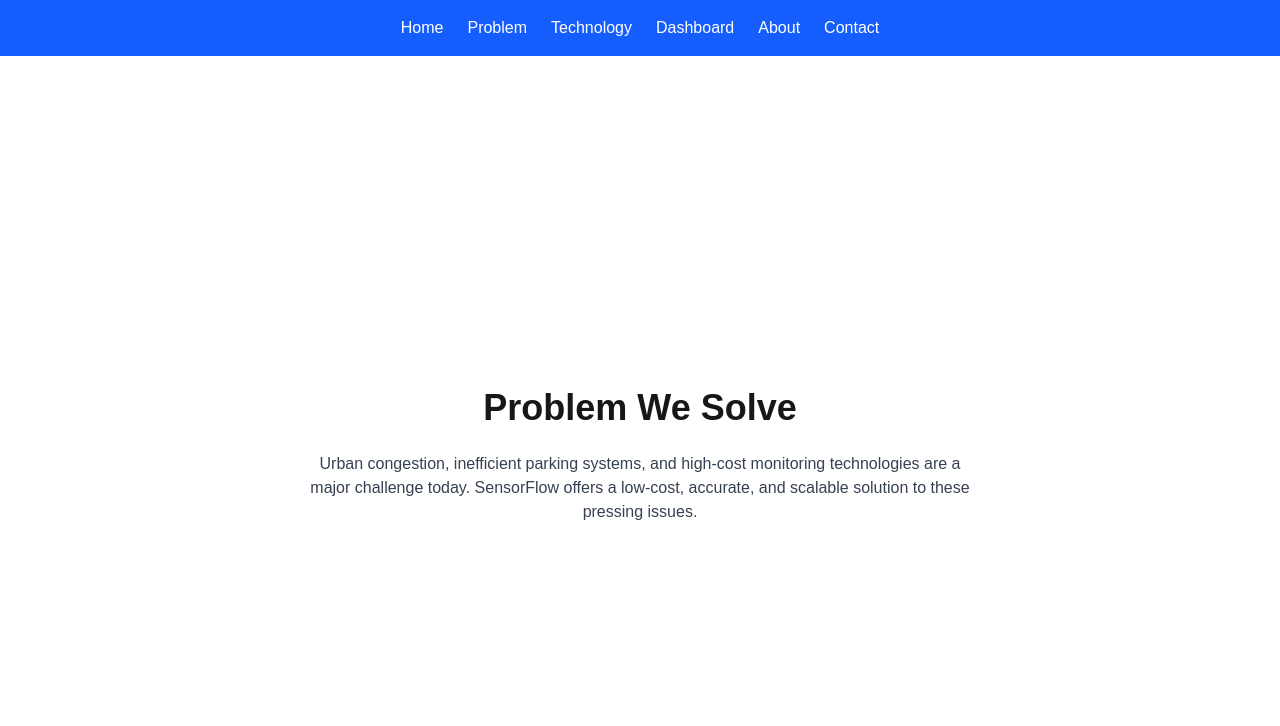
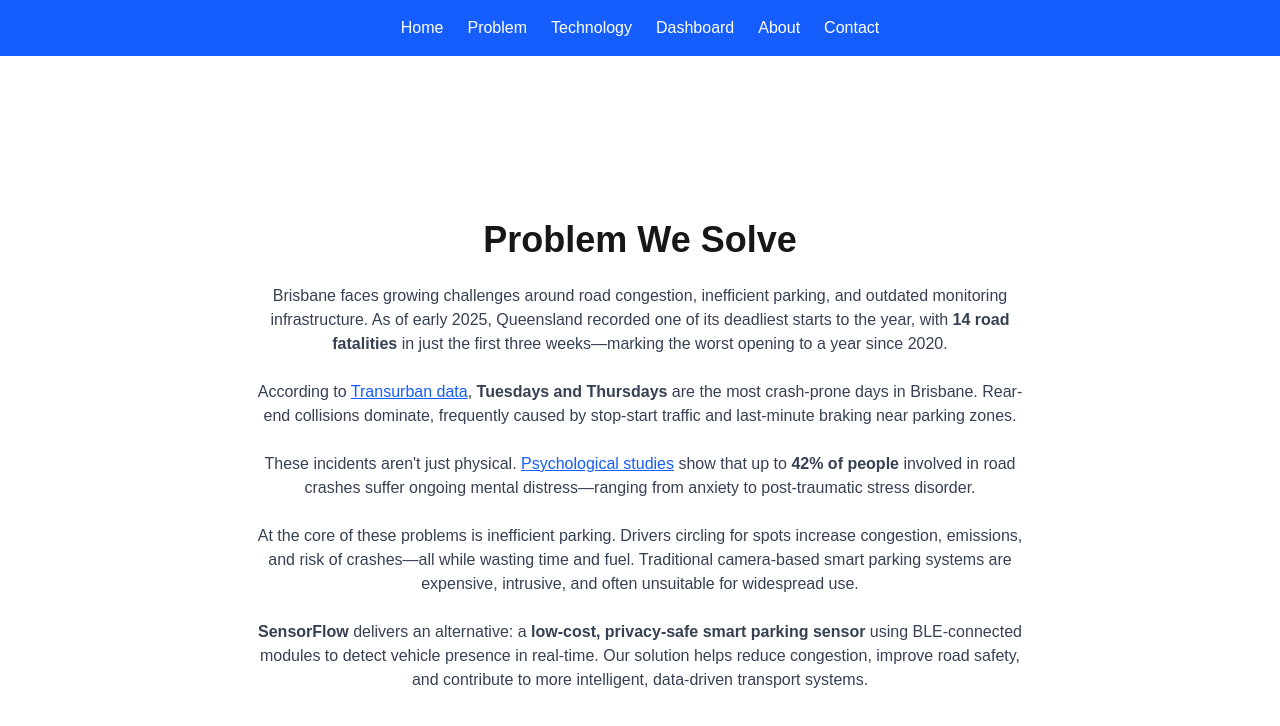
Before and after one commit to aleks1-code/Smart-Traffic-Website, a Next.js app: page /problem in a window 1280 px wide. Shown: the top 726 px of the page. Built offline with nearby package versions, Linux system fonts and the light colour scheme.

Commit message:
"Update Problem, Technology, and Contact pages with new content and layout"

```diff
--- a/src/app/contact/page.js
+++ b/src/app/contact/page.js
@@ -1,9 +1,21 @@
 export default function ContactPage() {
   return (
-    <main className="flex flex-col items-center justify-center p-10 min-h-screen bg-white">
+    <main className="flex flex-col items-center justify-center p-10 bg-white min-h-screen">
       <h1 className="text-4xl font-bold mb-6 text-center">Contact Us</h1>
+
       <p className="max-w-2xl text-center text-gray-700">
-        Got questions? Reach out to us at <a href="mailto:info@sensorflow.com" className="text-blue-600 underline">info@sensorflow.com</a> or use the contact form (coming soon)!
+        Got questions or interested in partnering with us?
+        Reach out to our team directly:
+      </p>
+
+      <ul className="text-center mt-6 text-gray-700 space-y-2">
+        <li><strong>Aleksandar Miric</strong> – 0422 186 672</li>
+        <li><strong>Jim Chi</strong> – 0481 126 808</li>
+        <li>Email: <a href="mailto:info@sensorflow.com" className="text-blue-600 underline">info@sensorflow.com</a></li>
+      </ul>
+
+      <p className="text-center mt-6 text-gray-500">
+        Our contact form is currently under development — stay tuned!
       </p>
     </main>
   );
--- a/src/app/problem/page.js
+++ b/src/app/problem/page.js
@@ -2,10 +2,28 @@
   return (
     <main className="flex flex-col items-center justify-center p-10 min-h-screen bg-white">
       <h1 className="text-4xl font-bold mb-6 text-center">Problem We Solve</h1>
-      <p className="max-w-2xl text-center text-gray-700">
-        Urban congestion, inefficient parking systems, and high-cost monitoring technologies are a major challenge today.
-        SensorFlow offers a low-cost, accurate, and scalable solution to these pressing issues.
-      </p>
+
+      <div className="max-w-3xl text-center text-gray-700 space-y-6">
+        <p>
+          Brisbane faces growing challenges around road congestion, inefficient parking, and outdated monitoring infrastructure. As of early 2025, Queensland recorded one of its deadliest starts to the year, with <strong>14 road fatalities</strong> in just the first three weeks—marking the worst opening to a year since 2020.
+        </p>
+
+        <p>
+          According to <a href="https://www.couriermail.com.au/news/queensland/transurban-reveals-which-days-brisbane-drivers-are-more-likely-to-crash-on-the-citys-toll-roads/news-story/cdedc9bd9ea9d5db2e68b8fa730728e3" className="text-blue-600 underline" target="_blank">Transurban data</a>, <strong>Tuesdays and Thursdays</strong> are the most crash-prone days in Brisbane. Rear-end collisions dominate, frequently caused by stop-start traffic and last-minute braking near parking zones.
+        </p>
+
+        <p>
+          These incidents aren't just physical. <a href="https://australianrotaryhealth.org.au/research/the-psychological-impact-of-road-traffic-injuries/" className="text-blue-600 underline" target="_blank">Psychological studies</a> show that up to <strong>42% of people</strong> involved in road crashes suffer ongoing mental distress—ranging from anxiety to post-traumatic stress disorder.
+        </p>
+
+        <p>
+          At the core of these problems is inefficient parking. Drivers circling for spots increase congestion, emissions, and risk of crashes—all while wasting time and fuel. Traditional camera-based smart parking systems are expensive, intrusive, and often unsuitable for widespread use.
+        </p>
+
+        <p>
+          <strong>SensorFlow</strong> delivers an alternative: a <strong>low-cost, privacy-safe smart parking sensor</strong> using BLE-connected modules to detect vehicle presence in real-time. Our solution helps reduce congestion, improve road safety, and contribute to more intelligent, data-driven transport systems.
+        </p>
+      </div>
     </main>
   );
 }
--- a/src/app/technology/page.js
+++ b/src/app/technology/page.js
@@ -9,12 +9,6 @@
         Data is transmitted wirelessly via <strong>Bluetooth Low Energy (BLE)</strong>, allowing for real-time updates without expensive infrastructure.
       </p>
 
-      <img
-        src="/sensor-prototype.png"
-        alt="Low-cost smart parking sensor prototype"
-        className="my-8 w-full max-w-md rounded-xl shadow-lg"
-      />
-
       <h2 className="text-2xl font-semibold mt-10 mb-4 text-center">How It Works</h2>
 
       <p className="max-w-3xl text-center text-gray-700">
@@ -24,11 +18,6 @@
         ensures low power usage, easy deployment, and privacy-preserving monitoring.
       </p>
 
-      <img
-        src="/system-architecture.png"
-        alt="SensorFlow cloud architecture overview"
-        className="my-8 w-full max-w-2xl rounded-xl shadow-lg"
-      />
     </main>
   );
 }
```
